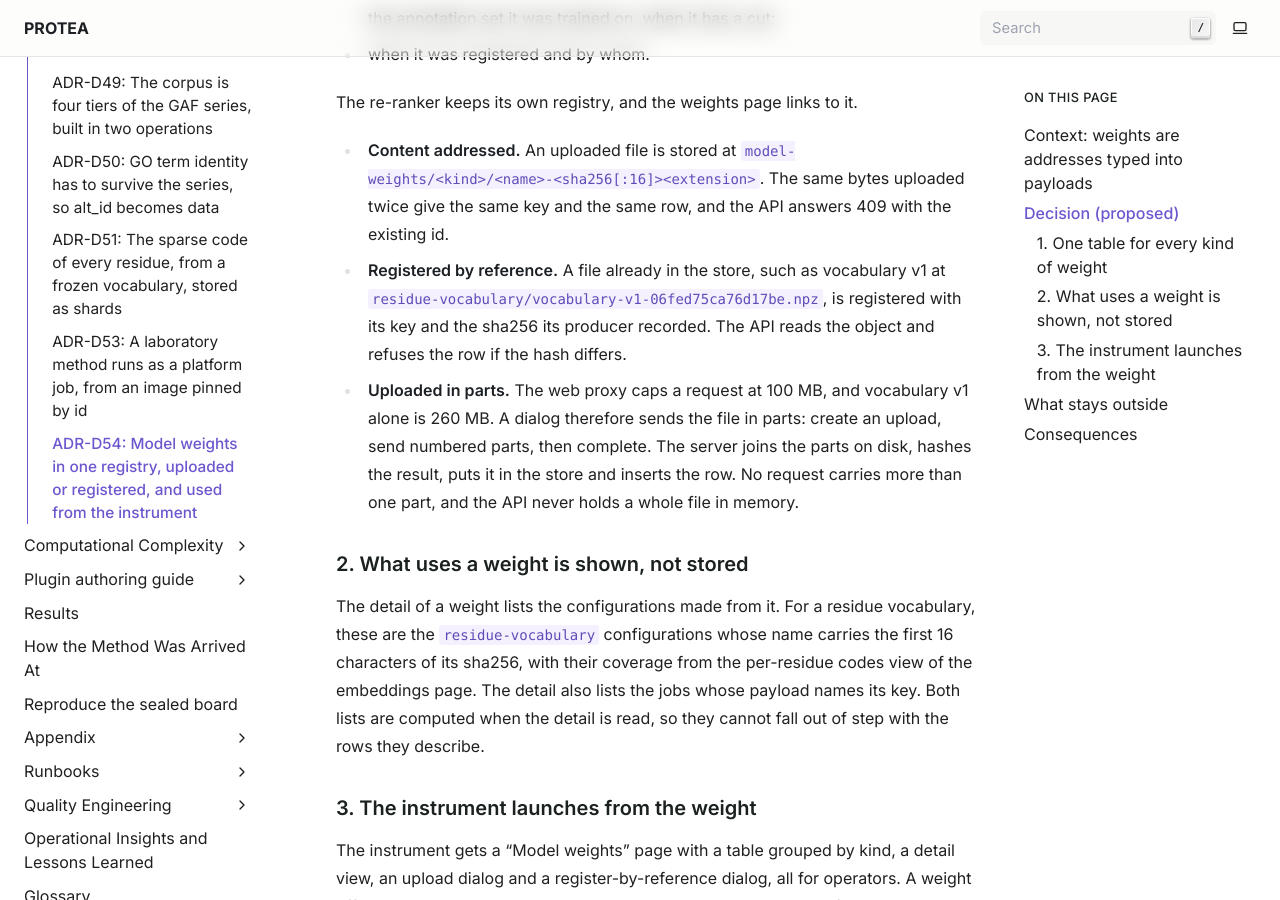
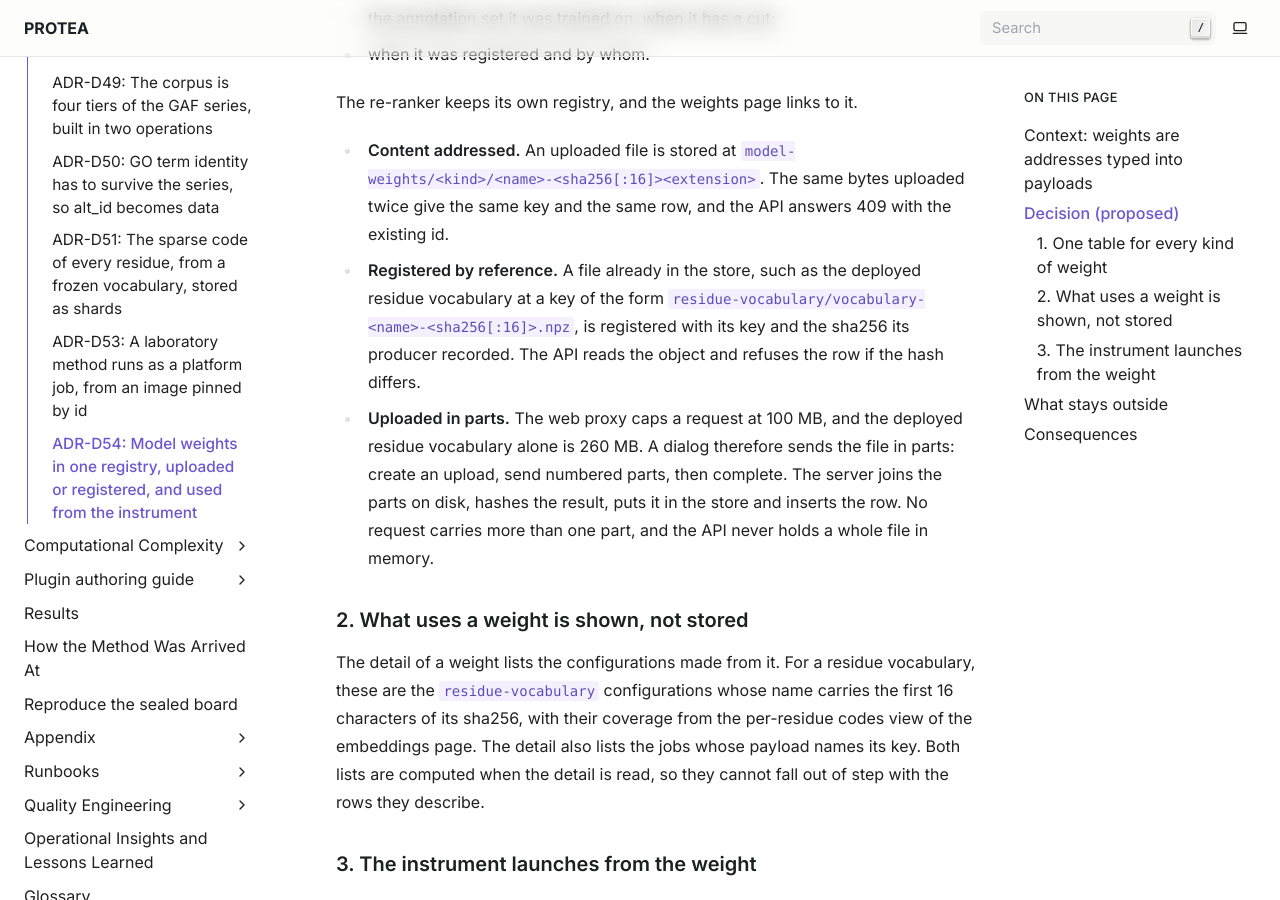
Before and after one commit to frapercan/PROTEA, a Sphinx documentation site: the page built from docs/source/adr/D54-model-weights-registry.rst, in a window 1280 px wide and 900 px high, scrolled down 1388 px. Built offline with Sphinx 7.4.7, drawn with Linux system fonts in a browser that asks for light colours.

Commit message:
ADR-D54: no bare version token in prose (the reranker token lint); the key shown by its form

```diff
--- a/docs/source/adr/D54-model-weights-registry.rst
+++ b/docs/source/adr/D54-model-weights-registry.rst
@@ -45,12 +45,12 @@ The re-ranker keeps its own registry, and the weights page links to it.
 * **Content addressed.** An uploaded file is stored at
   ``model-weights/<kind>/<name>-<sha256[:16]><extension>``. The same bytes uploaded twice
   give the same key and the same row, and the API answers 409 with the existing id.
-* **Registered by reference.** A file already in the store, such as vocabulary v1 at
-  ``residue-vocabulary/vocabulary-v1-06fed75ca76d17be.npz``, is registered with its key
-  and the sha256 its producer recorded. The API reads the object and refuses the row if the
+* **Registered by reference.** A file already in the store, such as the deployed residue
+  vocabulary at a key of the form ``residue-vocabulary/vocabulary-<name>-<sha256[:16]>.npz``,
+  is registered with its key and the sha256 its producer recorded. The API reads the object and refuses the row if the
   hash differs.
-* **Uploaded in parts.** The web proxy caps a request at 100 MB, and vocabulary v1 alone is
-  260 MB. A dialog therefore sends the file in parts: create an upload, send numbered
+* **Uploaded in parts.** The web proxy caps a request at 100 MB, and the deployed residue
+  vocabulary alone is 260 MB. A dialog therefore sends the file in parts: create an upload, send numbered
   parts, then complete. The server joins the parts on disk, hashes the result, puts it in
   the store and inserts the row. No request carries more than one part, and the API never
   holds a whole file in memory.
```
